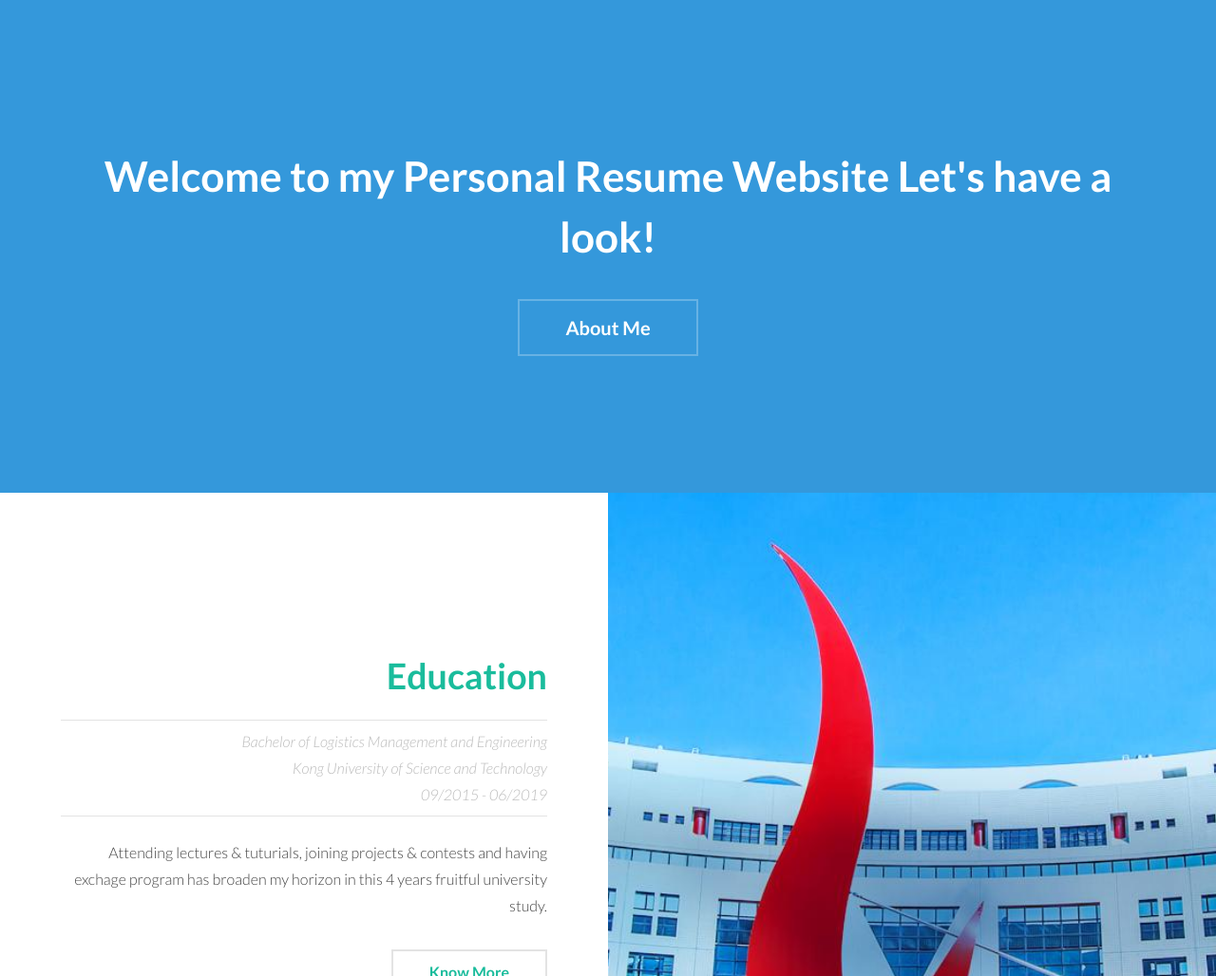
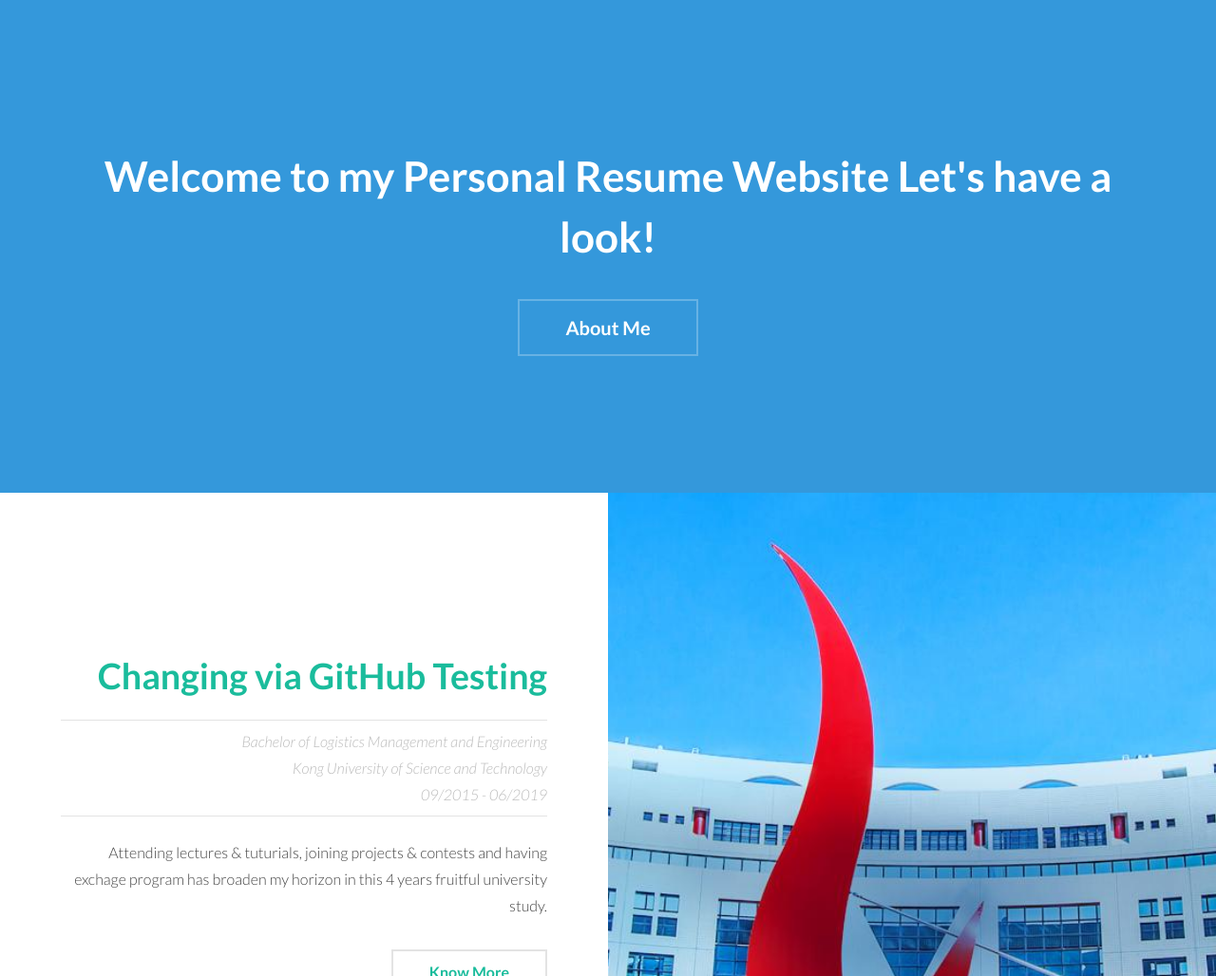
Before and after one commit to kaiyuiho97/kaiyuiho97.github.io, a plain HTML site: page index.html in a window 1280 px wide. Shown: the part 72-1100 px from the top of the page at 95% size. Drawn offline with Linux system fonts and the light colour scheme.

Commit message:
Update index.html

```diff
--- a/index.html
+++ b/index.html
@@ -49,7 +49,7 @@
 				<div class="content">
 					<div class="inner">
 						<header>
-							<h2><a href="education.html">Education</a></h2>
+							<h2><a href="education.html">Changing via GitHub Testing</a></h2>
 							<p class="info">Bachelor of Logistics Management and Engineering
 							<br> Kong University of Science and Technology
 							<br>09/2015 - 06/2019</p>
```
